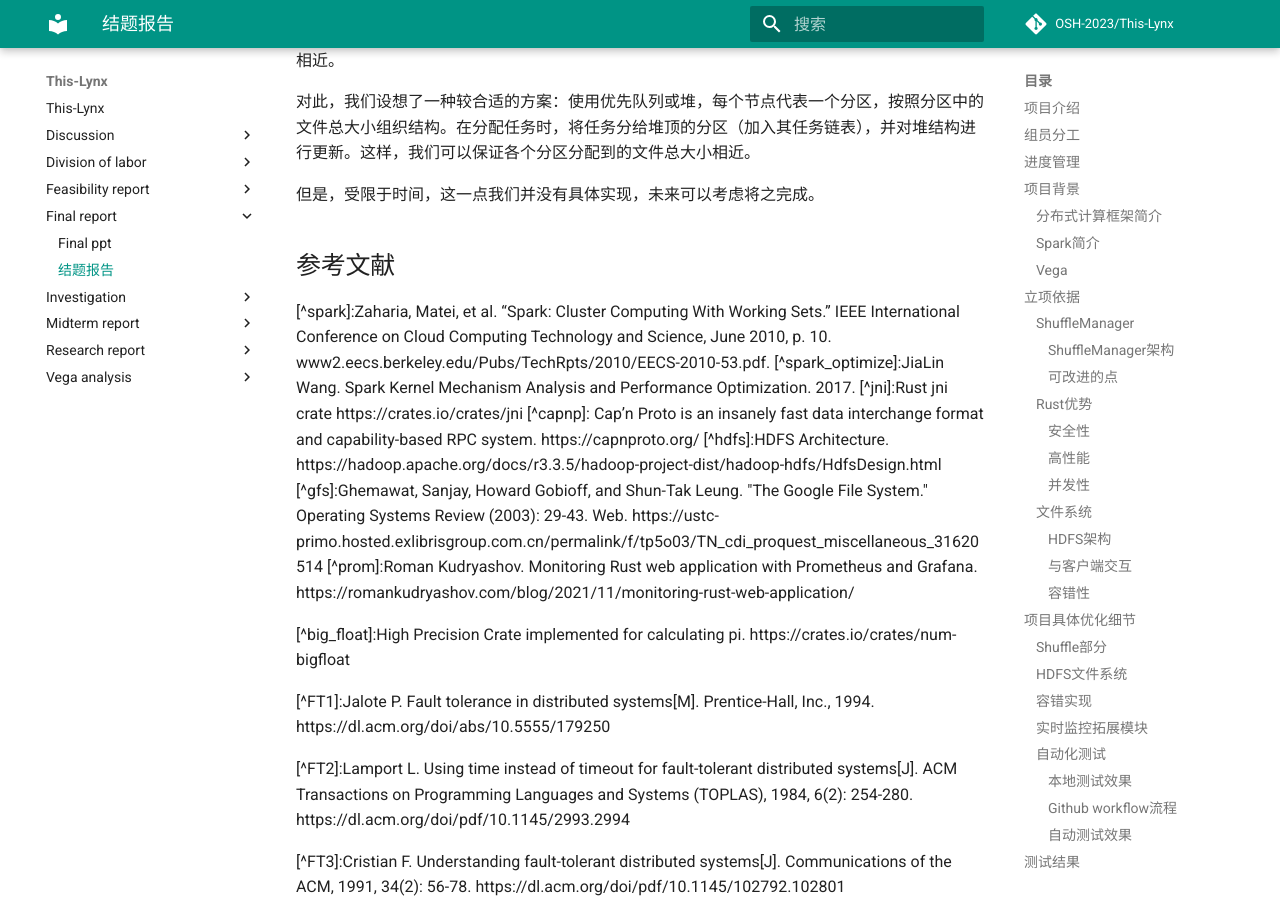
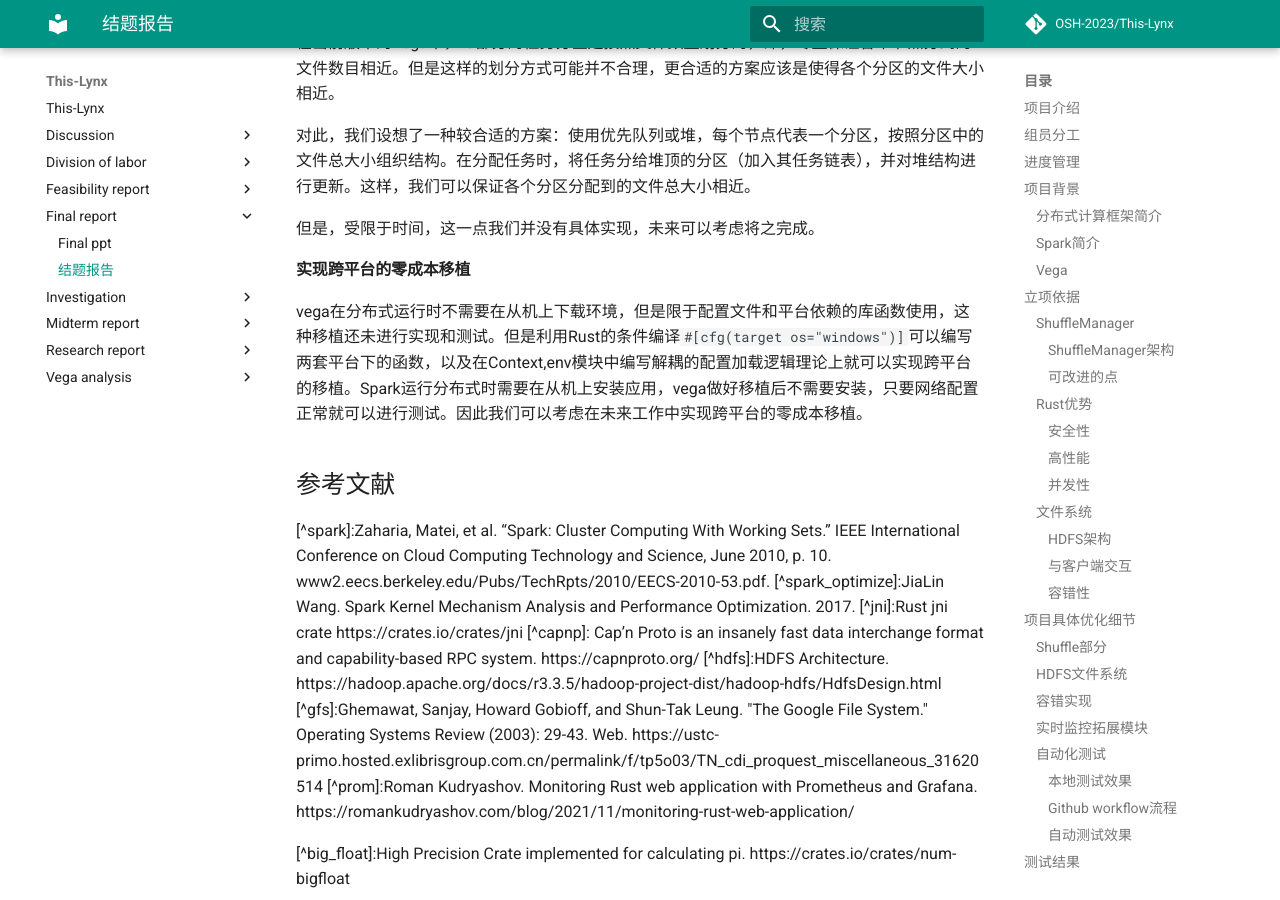
Before and after one commit to OSH-2023/This-Lynx, an MkDocs documentation site: the page built from docs/final_report/final_report.md, in a window 1280 px wide and 900 px high, scrolled down 21346 px. Built offline with MkDocs 1.6.1 and Material for MkDocs 9.7.7, drawn with Linux system fonts in a browser that asks for light colours; comment, search, counter and statistics services are not loaded.

Commit message:
add future work

```diff
--- a/docs/final_report/final_report.md
+++ b/docs/final_report/final_report.md
@@ -37,6 +37,7 @@
     - [开发新的RDD算子](#开发新的rdd算子)
     - [实现更加可靠的容错](#实现更加可靠的容错)
     - [实现更合理的任务分区机制](#实现更合理的任务分区机制)
+    - [实现跨平台的零成本移植](#实现跨平台的零成本移植)
 - [参考文献](#参考文献)
 
 ## 项目介绍
@@ -615,6 +616,9 @@ Spark中的容错机制是基于Spark的Lineage（血统）机制实现的。在
 
 但是，受限于时间，这一点我们并没有具体实现，未来可以考虑将之完成。
 
+#### 实现跨平台的零成本移植
+vega在分布式运行时不需要在从机上下载环境，但是限于配置文件和平台依赖的库函数使用，这种移植还未进行实现和测试。但是利用Rust的条件编译`#[cfg(target os="windows")]`可以编写两套平台下的函数，以及在Context,env模块中编写解耦的配置加载逻辑理论上就可以实现跨平台的移植。Spark运行分布式时需要在从机上安装应用，vega做好移植后不需要安装，只要网络配置正常就可以进行测试。因此我们可以考虑在未来工作中实现跨平台的零成本移植。
+
 ## 参考文献
 
 [^spark]:Zaharia, Matei, et al. “Spark: Cluster Computing With Working Sets.” IEEE International Conference on Cloud Computing Technology and Science, June 2010, p. 10. www2.eecs.berkeley.edu/Pubs/TechRpts/2010/EECS-2010-53.pdf.
```
